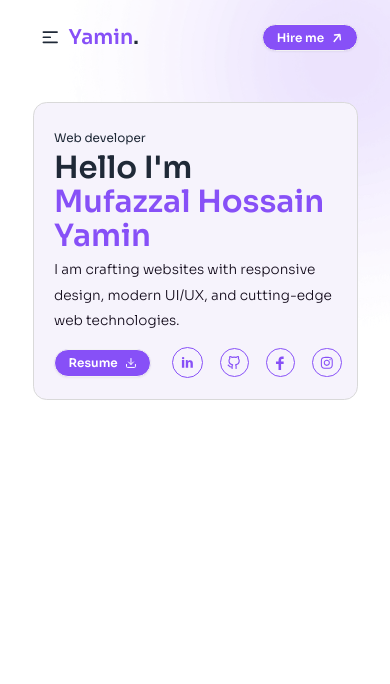
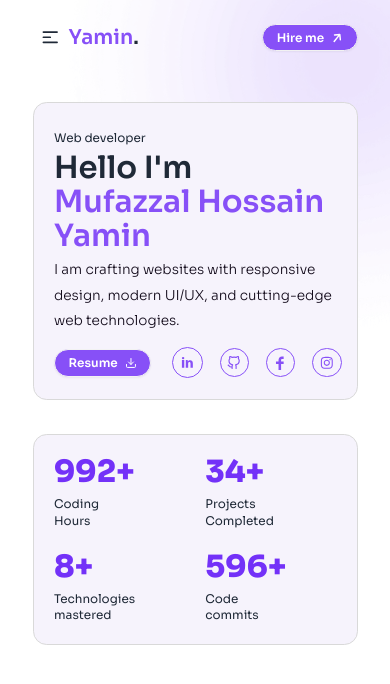
Before and after one commit to Yamin39/yamin-portfolio, a React (Vite) app: page / in a window 390 px wide. Shown: the top 684 px of the page. Built offline with nearby package versions, Linux system fonts and the light colour scheme.

Commit message:
add: stats section

```diff
--- a/package.json
+++ b/package.json
@@ -16,6 +16,7 @@
     "match-sorter": "^6.3.4",
     "react": "^18.2.0",
     "react-animated-cursor": "^2.11.2",
+    "react-countup": "^6.5.3",
     "react-dom": "^18.2.0",
     "react-icons": "^5.2.1",
     "react-router-dom": "^6.22.3",
--- /dev/null
+++ b/src/components/HomeComponents/Stats/Stats.jsx
@@ -0,0 +1,44 @@
+import CountUp from "react-countup";
+
+const Stats = () => {
+  const stats = [
+    {
+      num: 999,
+      text1: "Coding",
+      text2: "Hours",
+    },
+    {
+      num: 34,
+      text1: "Projects",
+      text2: "Completed",
+    },
+    {
+      num: 8,
+      text1: "Technologies",
+      text2: "mastered",
+    },
+    {
+      num: 600,
+      text1: "Code",
+      text2: "commits",
+    },
+  ];
+  return (
+    <div className="p-6 sm:p-12 md:pr-6 rounded-2xl bg-[#F6F3FC] border-[#D9D9D9] border-[0.05rem] mt-10">
+      <div className="grid justify-start grid-cols-2 sm:flex sm:flex-wrap gap-6">
+        {stats.map((stat, i) => (
+          <div key={i} className="flex-1 flex flex-col sm:flex-row gap-2 sm:gap-4 sm:items-center justify-start">
+            <div className="text-4xl xl:text-6xl font-extrabold xl:justify-start text-[#7331f8]">
+              <CountUp end={stat.num} duration={5} delay={2} />+
+            </div>
+            <p className="text-sm leading-snug">
+              {stat.text1} <br /> {stat.text2}
+            </p>
+          </div>
+        ))}
+      </div>
+    </div>
+  );
+};
+
+export default Stats;
--- a/src/pages/Home/Home.jsx
+++ b/src/pages/Home/Home.jsx
@@ -1,9 +1,11 @@
 import Banner from "../../components/HomeComponents/Banner/Banner";
+import Stats from "../../components/HomeComponents/Stats/Stats";
 
 const Home = () => {
   return (
     <div>
       <Banner></Banner>
+      <Stats></Stats>
     </div>
   );
 };
```
Also changed, not shown: 1 other file (tests, documents, lock files or other folders).
